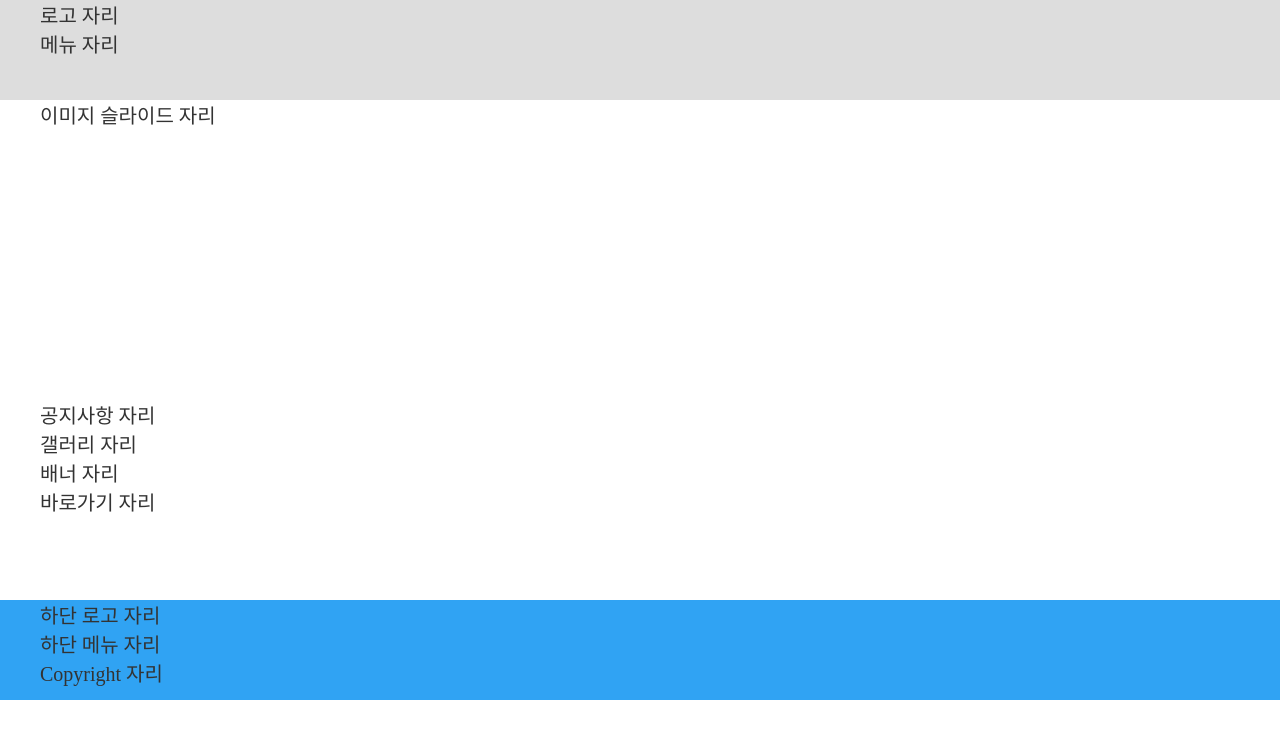
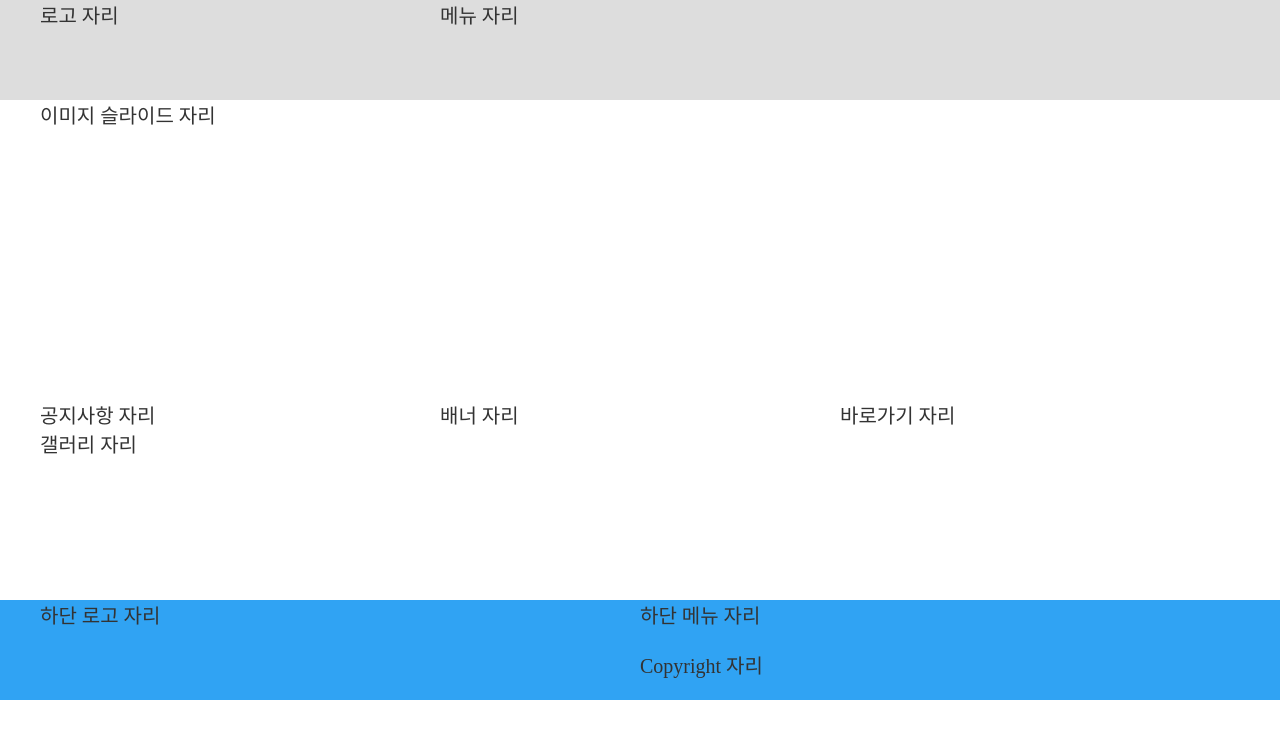
Before and after one commit to minseok06/WDG, a plain HTML site: page 코리아은행-index완성/index.html in a window 1280 px wide. Drawn offline with Linux system fonts and the light colour scheme.

Commit message:
똑똑한 사람은 노력하는 사람을 이기지 못 한다

```diff
--- a/코리아은행-index완성/css/style.css
+++ b/코리아은행-index완성/css/style.css
@@ -22,6 +22,16 @@ header{
 .wrap{
     width: 1200px;
 }
+.logo{
+    float: left;
+    width: 250px;
+    height: 100px;
+}
+.menu{
+    float: right;
+    width: 800px;
+    height: 100px;
+}
 .bodywrap{
     width: 1200px;
     height: 500px;
@@ -35,8 +45,46 @@ header{
     width: 1200px;
     height: 200px;
 }
+.tabmenu{
+    float: left;
+    width: 400px;
+    height: 200px;
+}
+.otherwrap{
+    float: right;
+    width: 800px;
+    height: 200px;
+}
+.banner{
+    float: left;
+    width: 400px;
+    height: 200px;
+}
+.shortcut{
+    float: right;
+    width: 400px;
+    height: 200px;
+}
 footer{
     width: 100%;
     height: 100px;
     background: #30a3f3;
 }
+.btlogo{
+    float: left;
+    width: 250px;
+    height: 100px;
+}
+.site{
+    float: right;
+    width: 600px;
+    height: 100px;
+}
+.btmenu{
+    width: 600px;
+    height: 50px;
+}
+.copy{
+    width: 600px;
+    height: 50px;
+}
```
